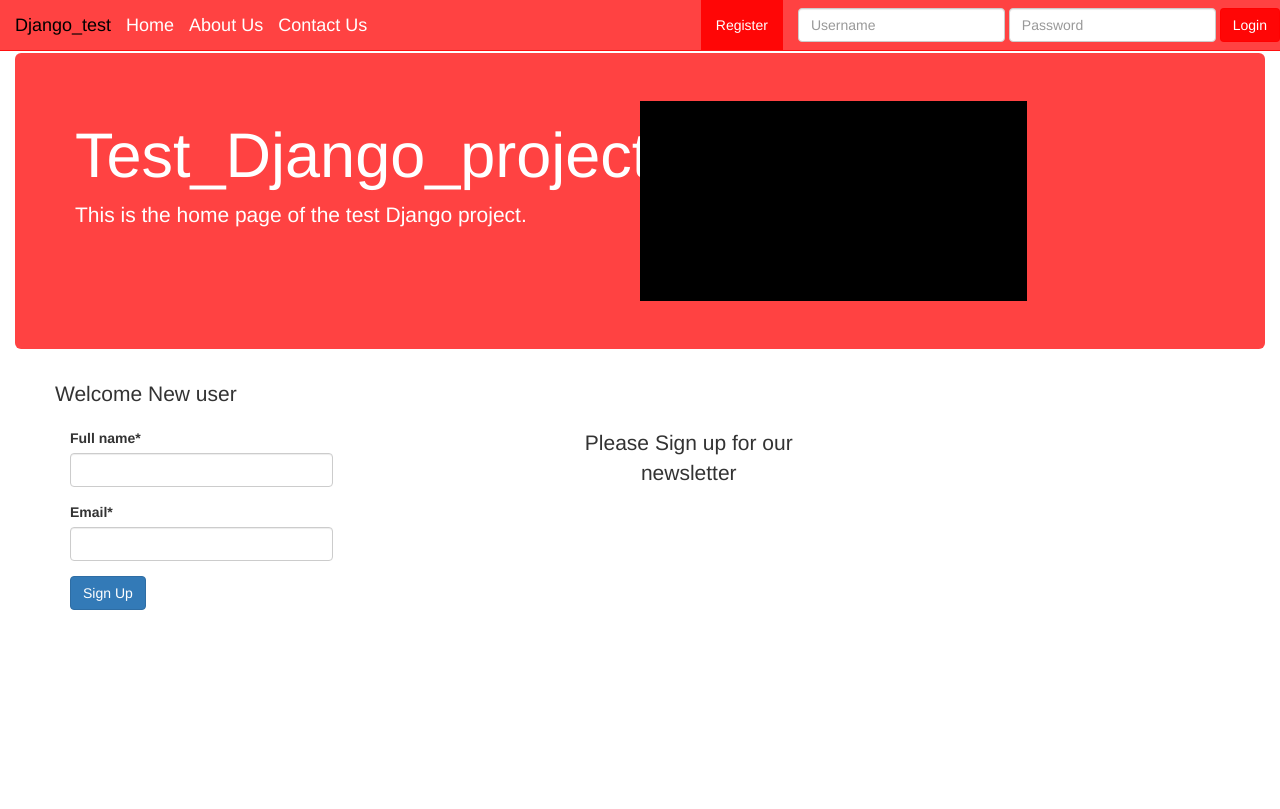
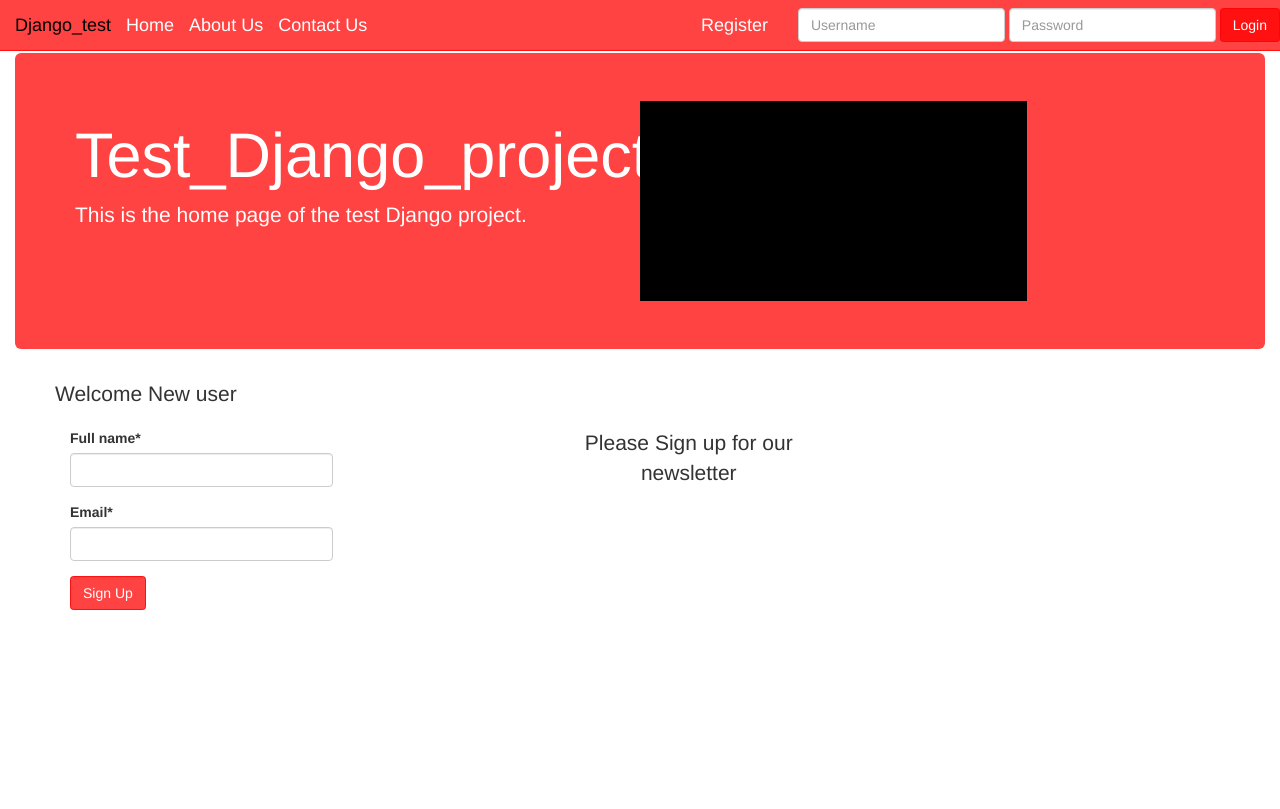
Before and after one commit to gtfletcher/Django_test, a Django app: page / in a window 1280 px wide. Shown: the top 809 px of the page. Run offline with Django 3.2, Linux system fonts and the light colour scheme; some libraries are stand-ins or nearby versions.

Commit message:
Added new style to buttons

```diff
--- a/static_files/our_static/css/custom.css
+++ b/static_files/our_static/css/custom.css
@@ -6,3 +6,15 @@
     background-color:rgba(255, 0, 0, 0.74);
     color: white
 }
+
+.btn-primary {
+    background-color: rgba(255, 0, 0, 0.74);
+    border-color: rgba(255, 0, 0, 0.74);
+
+}
+
+.btn-primary:hover {
+    background-color:black ;
+    border-color: black ;
+
+}
--- a/templates/navbar.html
+++ b/templates/navbar.html
@@ -32,10 +32,10 @@
                     <div class='form-group'>
                         <input type='password' class='form-control' name='password' placeholder='Password' />
                     </div>
-                    <button type='submit' class='btn btn-default' style='color:#FFF; background-color:rgba(255, 0, 0, 0.90); border-color:rgba(255, 0, 0, 0.90);'>Login</button>
+                    <button type='submit' class='btn btn-primary' >Login</button>
                 </form>
                 {% endif%}
-                <li><a href="{% url 'registration_register' %}" style='color:#FFF; background-color:rgba(255, 0, 0, 0.90);'>Register</a></li>
+                <a class='navbar-brand' href="{% url 'registration_register' %}" > <li>Register</li></a>
             {% endif %}
 
           </ul>
```
